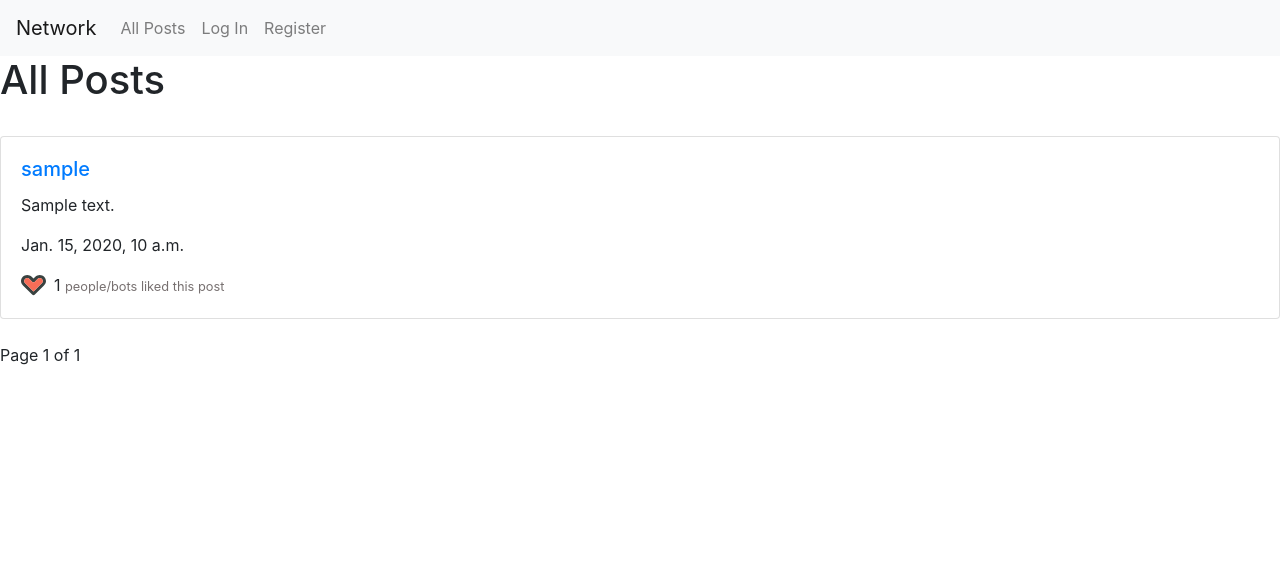
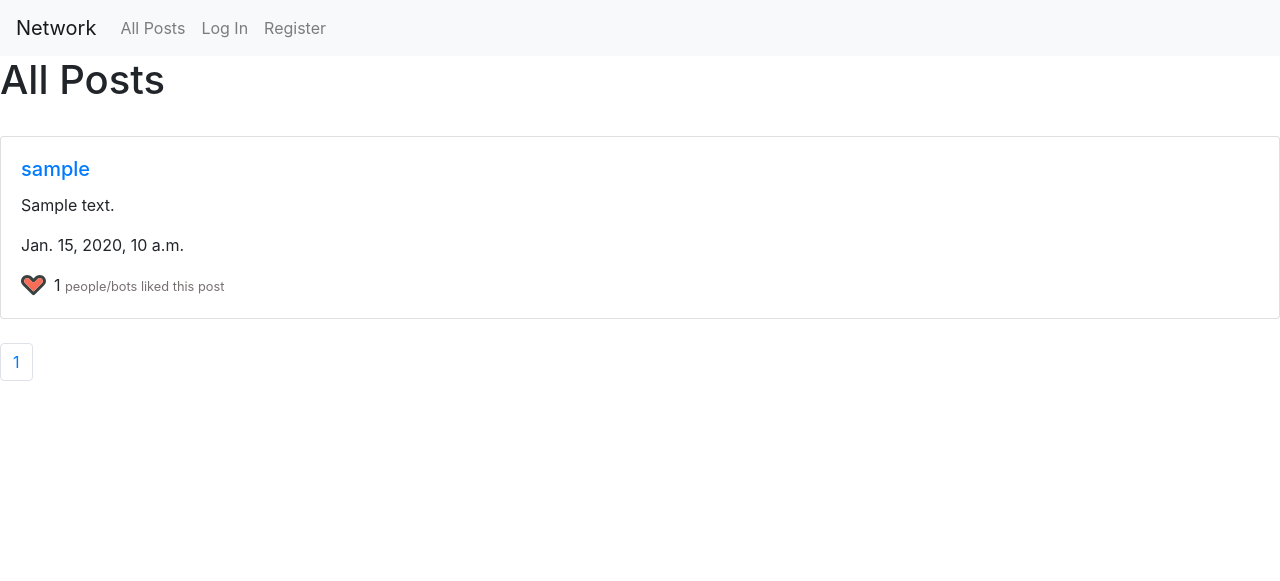
Before and after one commit to MyPetLobster/network, a Django app: page / in a window 1280 px wide. Shown: the top 581 px of the page. Run offline with Django 3.2, Linux system fonts and the light colour scheme; tables that the repository leaves empty hold one stand-in row (values such as "Sample post"); some libraries are stand-ins or nearby versions.

Commit message:
Use bootstrap for pagination css
Create custom_filters.py, register function to determine page range

```diff
--- a/network/templates/network/index.html
+++ b/network/templates/network/index.html
@@ -1,4 +1,6 @@
 {% extends "network/layout.html" %}
+
+{% load custom_filters %}
 
 {% block body %}
     <h1>All Posts</h1>
@@ -43,18 +45,32 @@
             </div>
             <br>
         {% endfor %}
+        </div>
 
+        <nav aria-label="Page navigation example">
+            <ul class="pagination">
+                {% if posts.has_previous %}
+                    <li class="page-item">
+                        <a class="page-link" href="?page=1" aria-label="First">&laquo;</a>
+                    </li>
+                    <li class="page-item">
+                        <a class="page-link" href="?page={{ posts.previous_page_number }}" aria-label="Previous">&lsaquo;</a>
+                    </li>
+                {% endif %}
 
-        {% if posts.has_previous %}
-            <a href="?page=1">&laquo; First</a>
-            <a href="?page={{ posts.previous_page_number }}">Previous</a>
-        {% endif %}
+                {% for page in posts.number|get_range:posts.paginator.num_pages %}
+                    <li class="page-item"><a class="page-link" href="?page={{ page }}">{{ page }}</a></li>
+                {% endfor %}
 
-        Page {{ posts.number }} of {{ posts.paginator.num_pages }}
+                {% if posts.has_next %}
+                    <li class="page-item">
+                        <a class="page-link" href="?page={{ posts.next_page_number }}" aria-label="Next">&rsaquo;</a>
+                    </li>
+                    <li class="page-item">
+                        <a class="page-link" href="?page={{ posts.paginator.num_pages }}" aria-label="Last">&raquo;</a>
+                    </li>
+                {% endif %}
+            </ul>
+        </nav>
 
-        {% if posts.has_next %}
-            <a href="?page={{ posts.next_page_number }}">Next</a>
-            <a href="?page={{ posts.paginator.num_pages }}">Last &raquo;</a>
-        {% endif %}
-    </div>
 {% endblock %}
--- /dev/null
+++ b/network/templatetags/custom_filters.py
@@ -0,0 +1,13 @@
+from django import template
+
+register = template.Library()
+
+# get pagination range
+@register.filter
+def get_range(current_page, num_pages):
+    if current_page <= 5:
+        return range(1, min(10, num_pages) + 1)
+    elif current_page >= num_pages - 5:
+        return range(num_pages - 9, num_pages + 1)
+    else:
+        return range(current_page - 4, current_page + 6)
--- a/network/views.py
+++ b/network/views.py
@@ -11,11 +11,12 @@ from .models import User, Post
 
 def index(request):
     post_list = Post.objects.all()
-    p = Paginator(post_list, 1)
+    p = Paginator(post_list, 5)
     page_number = request.GET.get('page')
     posts = p.get_page(page_number)
     return render(request, "network/index.html", {
-        "posts": posts
+        "posts": posts,
+        "page_number": page_number
     })
 
 
```
Also changed, not shown: network/templatetags/__init__.py (added).
